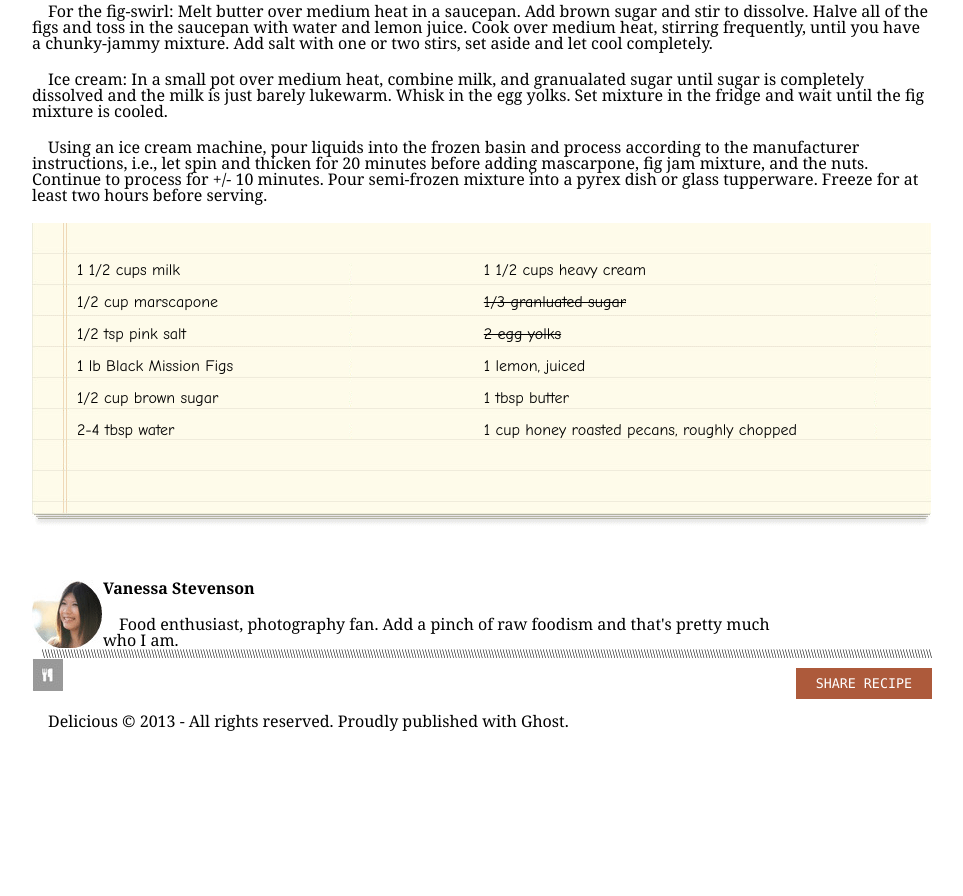
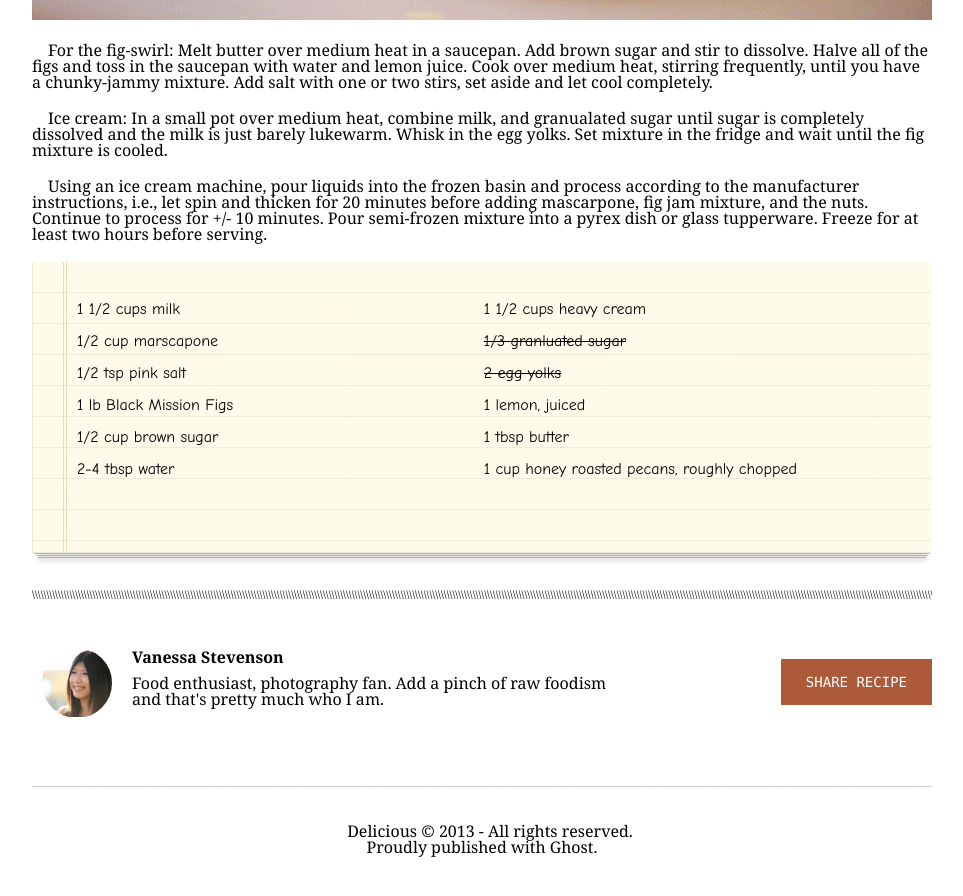
Before and after one commit to aimurphyii/chocolatepizza, a plain HTML site: page index.html in a window 1280 px wide. Shown: the part 770-1666 px from the top of the page, without its empty margins (158-1121 px from the left). Before the commit the page ends 1529 px from the top, so only its background shows below. Drawn offline with Linux system fonts and the light colour scheme.

Commit message:
more css

```diff
--- a/css/style.css
+++ b/css/style.css
@@ -1,8 +1,6 @@
 body{
   font-family:cambria;
-
 }
-
 header{
   width: 900px;
   margin:20px auto;
@@ -28,6 +26,7 @@ h2{
 }
 h3{
   font-size: 12px;
+  margin-bottom:20px;
 }
 h4{
   font-size:10px;
@@ -84,30 +83,57 @@ width: 50%;
 footer{
   margin-top: 50px;
 }
-footer section img{
+footer div img{
   float:left;
+  margin-left: 10px;
 }
+footer section{
+  margin-left: 100px;
+  width:480px;
+}
+footer section p{
+  text-indent: 0;
+  margin-top: 10px;
+  margin-bottom: 70px;
+}
+
 em{
   font-weight: bolder;
+  margin-bottom: 20px;
 }
+
 button{
   font-family: Monaco,Eurostile, mono;
   text-transform: uppercase;
+  font-size: 14px;
   border: none;
   background: rgb(173, 90, 59);
   color: #fff;
-  padding: 8px 20px;
+  padding: 15px 25px;
   transition: 350ms all;
   cursor: pointer;
   margin-top: 10px;
 }
 
 button:hover{
-  background: #fff;
+  background: rgba(173, 89, 59, 0.534);
   color: rgb(173, 90, 59);
 }
 .break{
   width:900px;
   overflow: hidden;
   font-size: x-small;
+  text-indent: 0;
+  margin-top: 20px
 }
+#copyr{
+  text-align: center;
+}
+.clearfix{
+  clear:both;
+}
+#shithead{
+  position: absolute;
+  bottom: -357%;
+  left: 48%;
+}
--- a/index.html
+++ b/index.html
@@ -26,7 +26,9 @@
       <li><img src="img/mail-icon.png" /></li>
     </ul>
     <!-- </section> -->
-    <p class="break">\\\\\\\\\\\\\\\\\\\\\\\\\\\\\\\\\\\\\\\\\\\\\\\\\\\\\\\\\\\\\\\\\\\\\\\\\\\\\\\\\\\\\\\\\\\\\\\\\\\\\\\\\\\\\\\\\\\\\\\\\\\\\\\\\\\\\\\\\\\\\\\\\\\\\\\\\\\\\\\\\\\\\\\\\\\\\\\\\\\\\\\\\\\\\\\\\\\\\\\\\\\\\\\\\\\\\\\\\\\\\\\\\\\\\\\\\\\\\\\\\\\\\\\\\\\\\\\\\\\\\\\\\\\\\\\\\\\\\\\\\\\\\\\\\\\\\\\\\\\\\\\\\\\\\\\\\\\\\\\\\\\\\\\\\\\\\\\\\\\\\\\\\\\\\\\\\\\\\\\\\\\\\\\\\\\\\\\\\\\\\\\\\\\\\\\\\\\\\\\\\\\\\\\\\\\\\\\\\\\\\\\\\\\\\\\\\\\\\\\\\\\\\\\\\\\\\\\\\\\\\\\\\\\\\\\\\\\\\\\\\\\\\\\\\\\\\\\\\\\\\\</p>
+    <p class="break">
+      \\\\\\\\\\\\\\\\\\\\\\\\\\\\\\\\\\\\\\\\\\\\\\\\\\\\\\\\\\\\\\\\\\\\\\\\\\\\\\\\\\\\\\\\\\\\\\\\\\\\\\\\\\\\\\\\\\\\\\\\\\\\\\\\\\\\\\\\\\\\\\\\\\\\\\\\\\\\\\\\\\\\\\\\\\\\\\\\\\\\\\\\\\\\\\\\\\\\\\\\\\\\\\\\\\\\\\\\\\\\\\\\\\\\\\\\\\\\\\\\\\\\\\\\\\\\\\\\\\\\\\\\\\\\\\\\\\\\\\\\\\\\\\\\\\\\\\\\\\\\\\\\\\\\\\\\\\\\\\\\\\\\\\\\\\\\\\\\\\\\\\\\\\\\\\\\\\\\\\\\\\\\\\\\\\\\\\\\\\\\\\\\\\\\\\\\\\\\\\\\\\\\\\\\\\\\\\\\\\\\\\\\\\\\\\\\\\\\\\\\\\\\\\\\\\\\\\\\\\\\\\\\\\\\\\\\\\\\\\\\\\\\\\\\\\\\\\\\\\\\\\
+    </p>
   </header>
 
   <!-- dont forget that bar thing -->
@@ -80,18 +82,28 @@
         </ul>
       </section>
     </div>
+    <p class="break">
+      \\\\\\\\\\\\\\\\\\\\\\\\\\\\\\\\\\\\\\\\\\\\\\\\\\\\\\\\\\\\\\\\\\\\\\\\\\\\\\\\\\\\\\\\\\\\\\\\\\\\\\\\\\\\\\\\\\\\\\\\\\\\\\\\\\\\\\\\\\\\\\\\\\\\\\\\\\\\\\\\\\\\\\\\\\\\\\\\\\\\\\\\\\\\\\\\\\\\\\\\\\\\\\\\\\\\\\\\\\\\\\\\\\\\\\\\\\\\\\\\\\\\\\\\\\\\\\\\\\\\\\\\\\\\\\\\\\\\\\\\\\\\\\\\\\\\\\\\\\\\\\\\\\\\\\\\\\\\\\\\\\\\\\\\\\\\\\\\\\\\\\\\\\\\\\\\\\\\\\\\\\\\\\\\\\\\\\\\\\\\\\\\\\\\\\\\\\\\\\\\\\\\\\\\\\\\\\\\\\\\\\\\\\\\\\\\\\\\\\\\\\\\\\\\\\\\\\\\\\\\\\\\\\\\\\\\\\\\\\\\\\\\\\\\\\\\\\\\\\\\\\
+    </p>
     <footer>
-      <section class="left">
+      <div class="left">
         <img src="img/van-pic.png" />
-        <h5><em>vanessa stevenson</em></h5>
-        <p>Food enthusiast, photography fan. Add a pinch of raw foodism and that's pretty much who I am.</p>
-      </section>
-      <p class="break">\\\\\\\\\\\\\\\\\\\\\\\\\\\\\\\\\\\\\\\\\\\\\\\\\\\\\\\\\\\\\\\\\\\\\\\\\\\\\\\\\\\\\\\\\\\\\\\\\\\\\\\\\\\\\\\\\\\\\\\\\\\\\\\\\\\\\\\\\\\\\\\\\\\\\\\\\\\\\\\\\\\\\\\\\\\\\\\\\\\\\\\\\\\\\\\\\\\\\\\\\\\\\\\\\\\\\\\\\\\\\\\\\\\\\\\\\\\\\\\\\\\\\\\\\\\\\\\\\\\\\\\\\\\\\\\\\\\\\\\\\\\\\\\\\\\\\\\\\\\\\\\\\\\\\\\\\\\\\\\\\\\\\\\\\\\\\\\\\\\\\\\\\\\\\\\\\\\\\\\\\\\\\\\\\\\\\\\\\\\\\\\\\\\\\\\\\\\\\\\\\\\\\\\\\\\\\\\\\\\\\\\\\\\\\\\\\\\\\\\\\\\\\\\\\\\\\\\\\\\\\\\\\\\\\\\\\\\\\\\\\\\\\\\\\\\\\\\\\\\\\\</p>
+        <section>
+          <h5><em>vanessa stevenson</em></h5>
+          <p>
+            Food enthusiast, photography fan. Add a pinch of raw foodism and that's pretty much who I am.
+          </p>
+        </section>
+      </div>
       <button class="right">share recipe</button>
-
-      <img src="img/small-logo.png">
-      <p>
-        Delicious &#169 2013 - All rights reserved. Proudly published with Ghost.
-      </p>
+      <p class="break">_____________________________________________________________________________________________________________________________________________________________________________________________________________________________________________________________________________________</p>
+      <div class="clearfix"></div>
+      <div id="copyr">
+        <img id="shithead" src="img/small-logo.png">
+        <br>
+        <p>
+          Delicious &#169 2013 - All rights reserved. <br>Proudly published with Ghost.
+        </p>
+      </div>
     </footer>
 </body>
```
